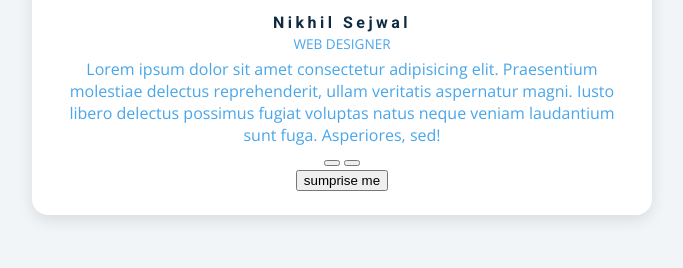
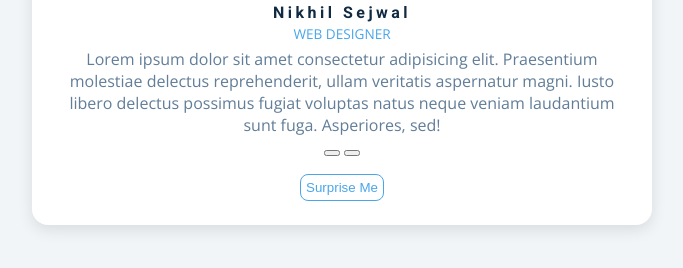
Before and after one commit to Mequidi/Reviews-quotes, a plain HTML site: page index.html in a window 1280 px wide. Shown: the part 450-718 px from the top of the page, without its empty margins (298-981 px from the left). Drawn offline with nearby package versions, Linux system fonts and the light colour scheme; some icons are missing.

Commit message:
added hover on btn

```diff
--- a/index.html
+++ b/index.html
@@ -29,7 +29,7 @@
                         <i class="fas fa-chevron-right"></i>
                     </button>
                 </div>
-                <button id="random-btn">sumprise me</button>
+                <button id="random-btn">surprise me</button>
 
             </article>
         </section>
--- a/styles.css
+++ b/styles.css
@@ -80,3 +80,23 @@ p{
     margin-top:2px;
     margin-bottom: 5px;
 }
+.review-text{
+    color:var(--medium-grey);
+}
+.btn-container{
+    color: var(--medium-grey);
+}
+#random-btn{
+    color : var(--light-blue);
+    border : 1px solid var(--light-blue);
+    border-radius: 8px;
+    padding:0.3rem;
+    text-transform: capitalize;
+    background-color: transparent;
+    margin-top: 1rem;
+    transition: all 0.5s linear;
+}
+#random-btn :hover{
+    background-color: var(--light-blue);
+    color: black;
+}
```
